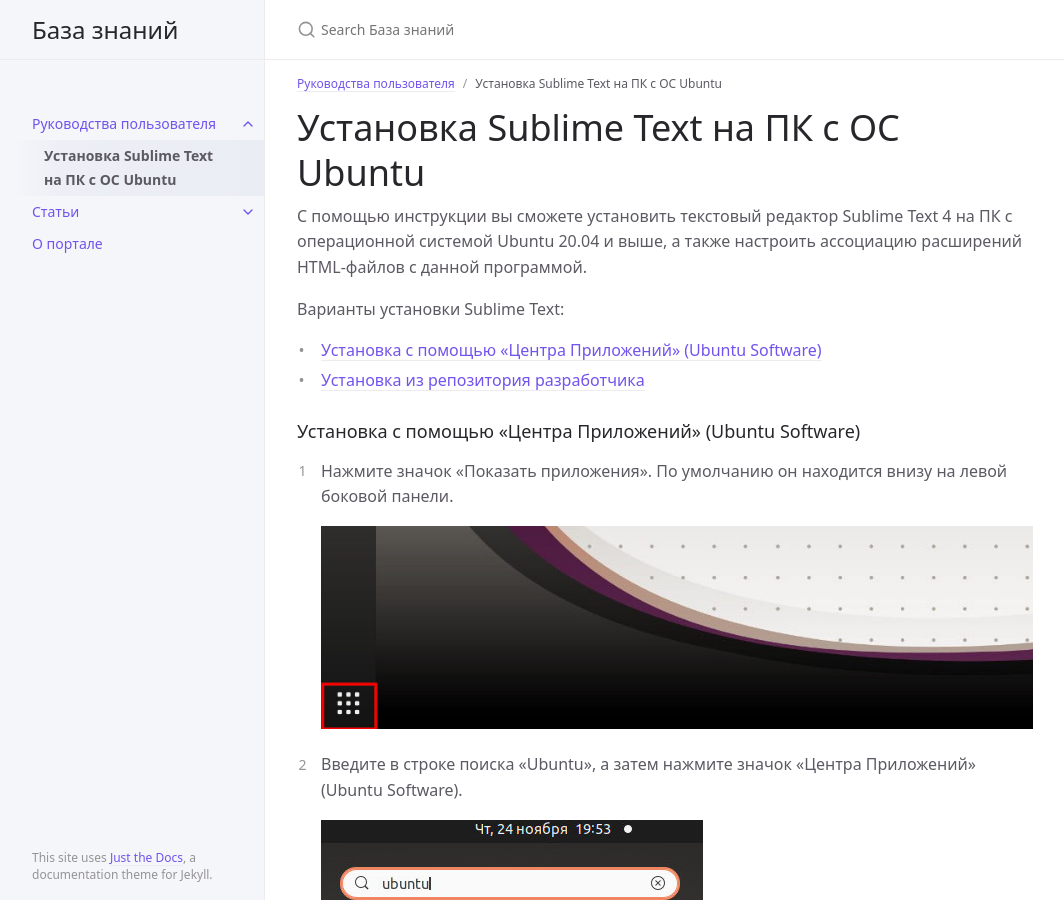
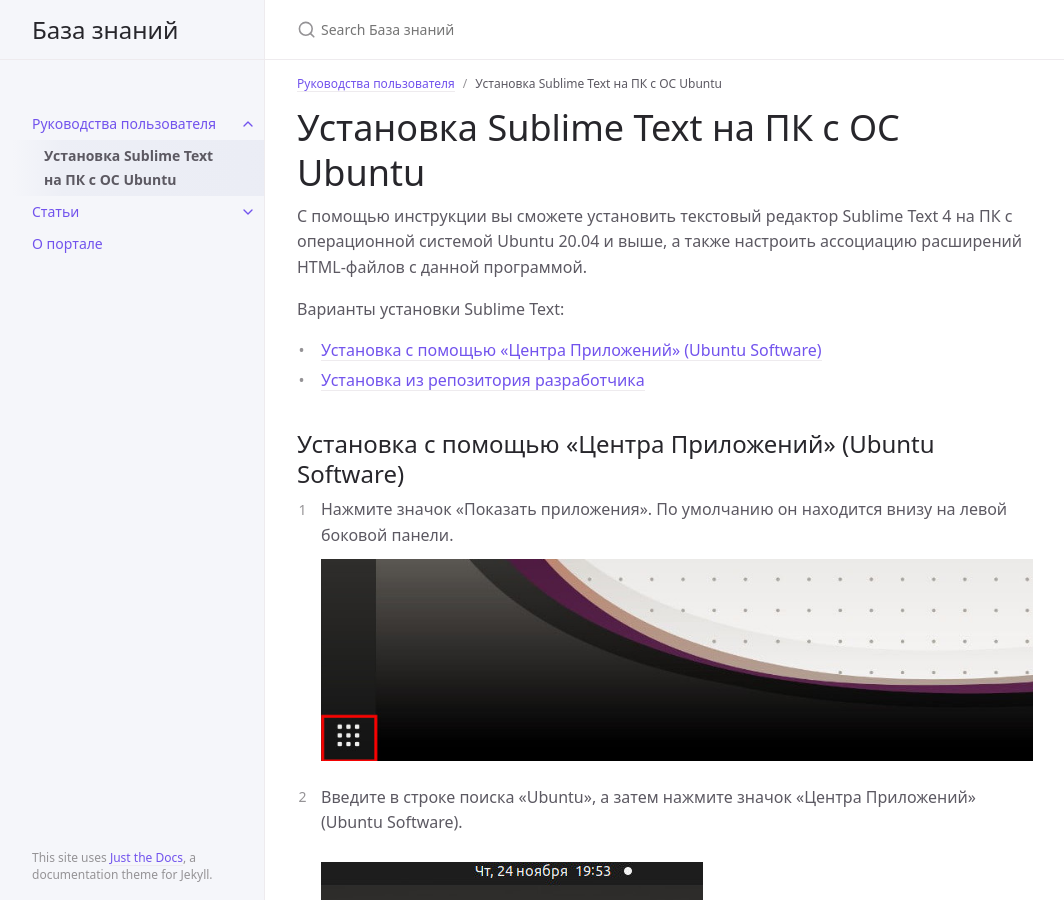
Before and after one commit to sergey-pixel/jekyll-azure-static, a Jekyll site: the page built from docs/User-manual/SublimeText-Ubuntu.md, in a window 1280 px wide and 900 px high. Shown: the whole window, without its empty margins (107-1171 px from the left). Built offline with Jekyll 4.4.1, drawn with Linux system fonts in a browser that asks for light colours.

Commit message:
change Gimp Sublime

```diff
--- a/docs/User-manual/SublimeText-Ubuntu.md
+++ b/docs/User-manual/SublimeText-Ubuntu.md
@@ -12,28 +12,27 @@ nav_order: 1
 Варианты установки Sublime Text:
 * TOC
 {:toc}
-### Установка с помощью &laquo;Центра Приложений&raquo; (Ubuntu Software)
+## Установка с помощью &laquo;Центра Приложений&raquo; (Ubuntu Software)
 
 1. Нажмите значок &laquo;Показать приложения&raquo;. По умолчанию он находится внизу на левой боковой панели.
-
-   ![Показать приложения](https://digit-dev.net/Images/Printscreen13.jpg)
+   ![Показать приложения](https://digit-dev.net/Images/Printscreen13.jpg){: style="margin-top: 10px"}
 2. Введите в строке поиска &laquo;Ubuntu&raquo;, а затем нажмите значок &laquo;Центра Приложений&raquo; (Ubuntu Software).
 
-   ![Центр приложений](https://digit-dev.net/Images/Printscreen2-1.jpg)
+   ![Центр приложений](https://digit-dev.net/Images/Printscreen2-1.jpg){: style="margin-top: 10px"}
 3. Нажмите в верхнем меню &laquo;Центра Приложений&raquo; иконку <img  style="display: inline; vertical-align: bottom;" src="https://digit-dev.net/Images/Printscreen19-1.jpg">.
 4. Наберите &laquo;Sublime Text&raquo; в строке поиска.
 
-   ![Поиск приложения](https://digit-dev.net/Images/Printscreen20.jpg)
+   ![Поиск приложения](https://digit-dev.net/Images/Printscreen20.jpg){: style="margin-top: 10px"}
 5. Выберите приложение &laquo;sublime-text&raquo;.
 
-   ![Панель с приложения](https://digit-dev.net/Images/Printscreen21.jpg)
+   ![Панель с приложения](https://digit-dev.net/Images/Printscreen21.jpg){: style="margin-top: 10px"}
 6. Нажмите кнопку &laquo;Установить&raquo;, введите пароль для учетной записи с правами администратора.
 
-   ![Установка приложения](https://digit-dev.net/Images/Printscreen22.jpg)
+   ![Установка приложения](https://digit-dev.net/Images/Printscreen22.jpg){: style="margin-top: 10px"}
 7. Дождитесь установки приложения.
 8. Зайдите в &laquo;Центр Приложений&raquo;. Вы увидите Sublime Text в списке установленных программ.
 
-### Установка из репозитория разработчика
+## Установка из репозитория разработчика
 
 **Важно**. Для выполнения всех команд требуются права администратора.
 1. Чтобы запустить терминал, нажмите Ctrl+Alt+Del.
@@ -50,13 +49,13 @@ nav_order: 1
 Вы можете запустить Sublime Text из &laquo;Цента Приложений&raquo; (Ubuntu Software) или, введя ее название в строке поиска.
 
 
-### Настройка ассоциации HTML-файлов с Sublime Text
+## Настройка ассоциации HTML-файлов с Sublime Text
 {: .no_toc }
 1. В контекстном меню любого HTML-файла выберите &laquo;Свойства&raquo;.
 
-   ![Файл](https://digit-dev.net/Images/Printscreen24.jpg)
+   ![Файл](https://digit-dev.net/Images/Printscreen24.jpg){: style="margin-top: 10px"}
 2. Перейдите на вкладку &laquo;Открыть с помощью&raquo;.
 
-   ![Открыть с помощью](https://digit-dev.net/Images/Printscreen18.jpg)
+   ![Открыть с помощью](https://digit-dev.net/Images/Printscreen18.jpg){: style="margin-top: 10px"}
 3. Выберите Sublime Text.
 4. Нажмите &laquo;Установить по умолчанию&raquo;.
```
Also changed, not shown: docs/Topic/Taking-screenshots-with-Gimp.md (+5 -5 lines).
